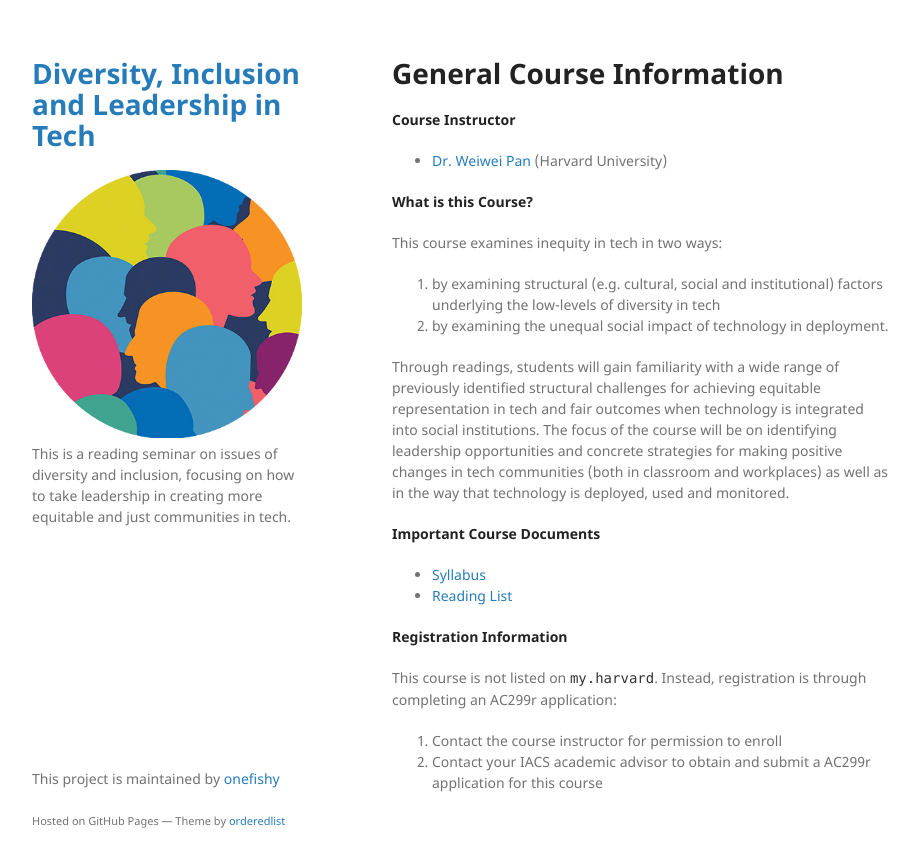
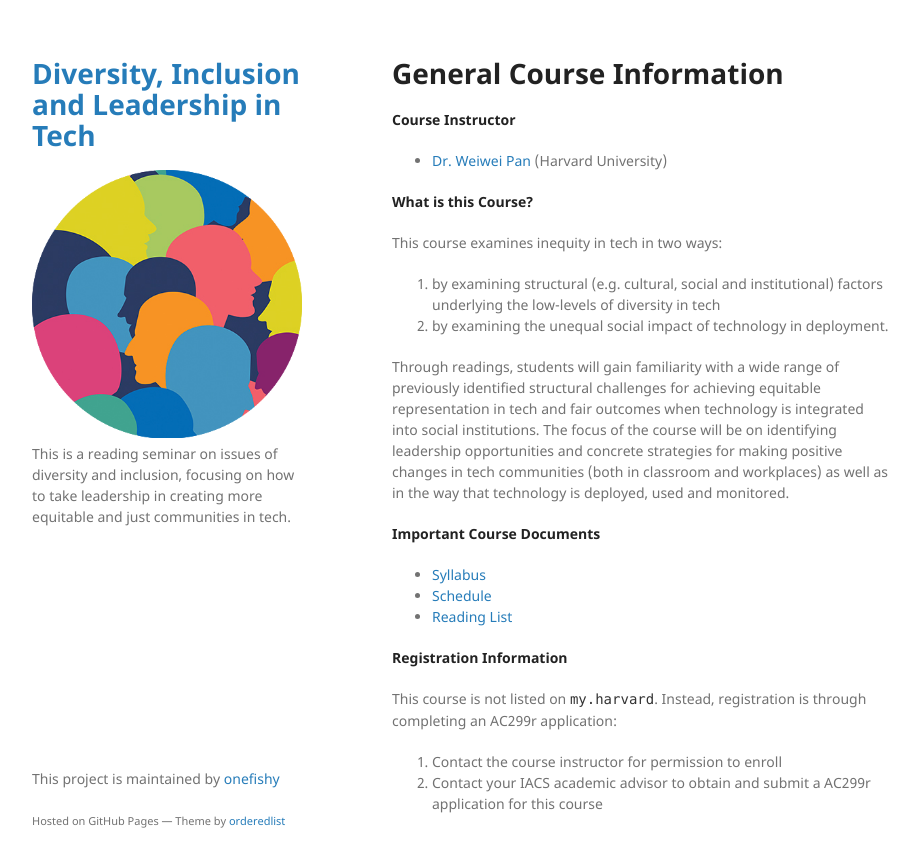
Before and after one commit to onefishy/DIL_in_tech, a Jekyll site: the page built from index.md, in a window 1280 px wide. Shown: the top 867 px of the page, without its empty margins (178-1097 px from the left). Built offline with Jekyll 4.4.1, drawn with Linux system fonts in a browser that asks for light colours; our own code applies the rules of GitHub Pages for plain Markdown files.

Commit message:
Update index.md

```diff
--- a/index.md
+++ b/index.md
@@ -15,6 +15,7 @@ Through readings, students will gain familiarity with a wide range of previously
 
 **Important Course Documents**
 - [Syllabus](./syllabus.html)
+- [Schedule](./schedule.html)
 - [Reading List](./reading_list.html)
 
 **Registration Information**
```
